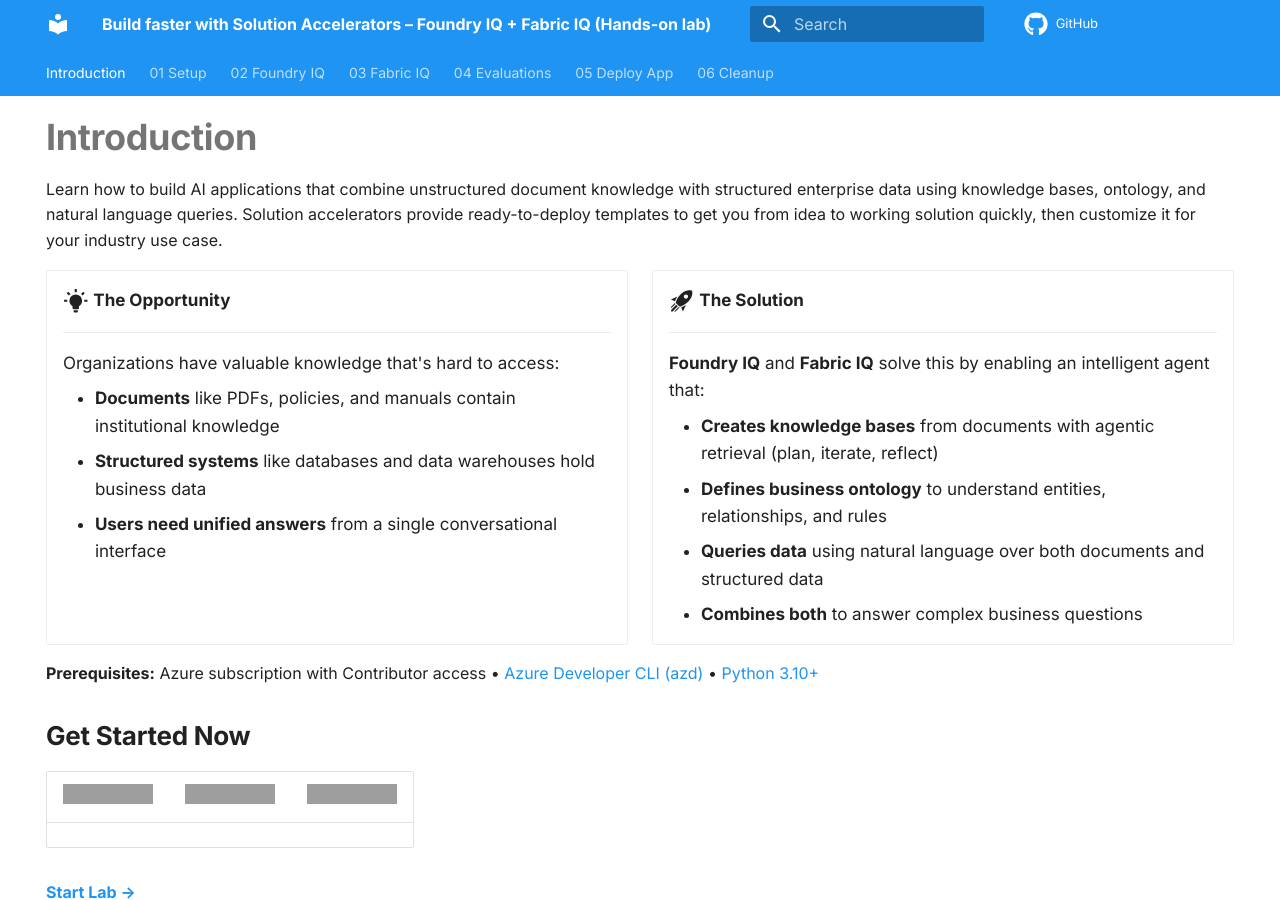
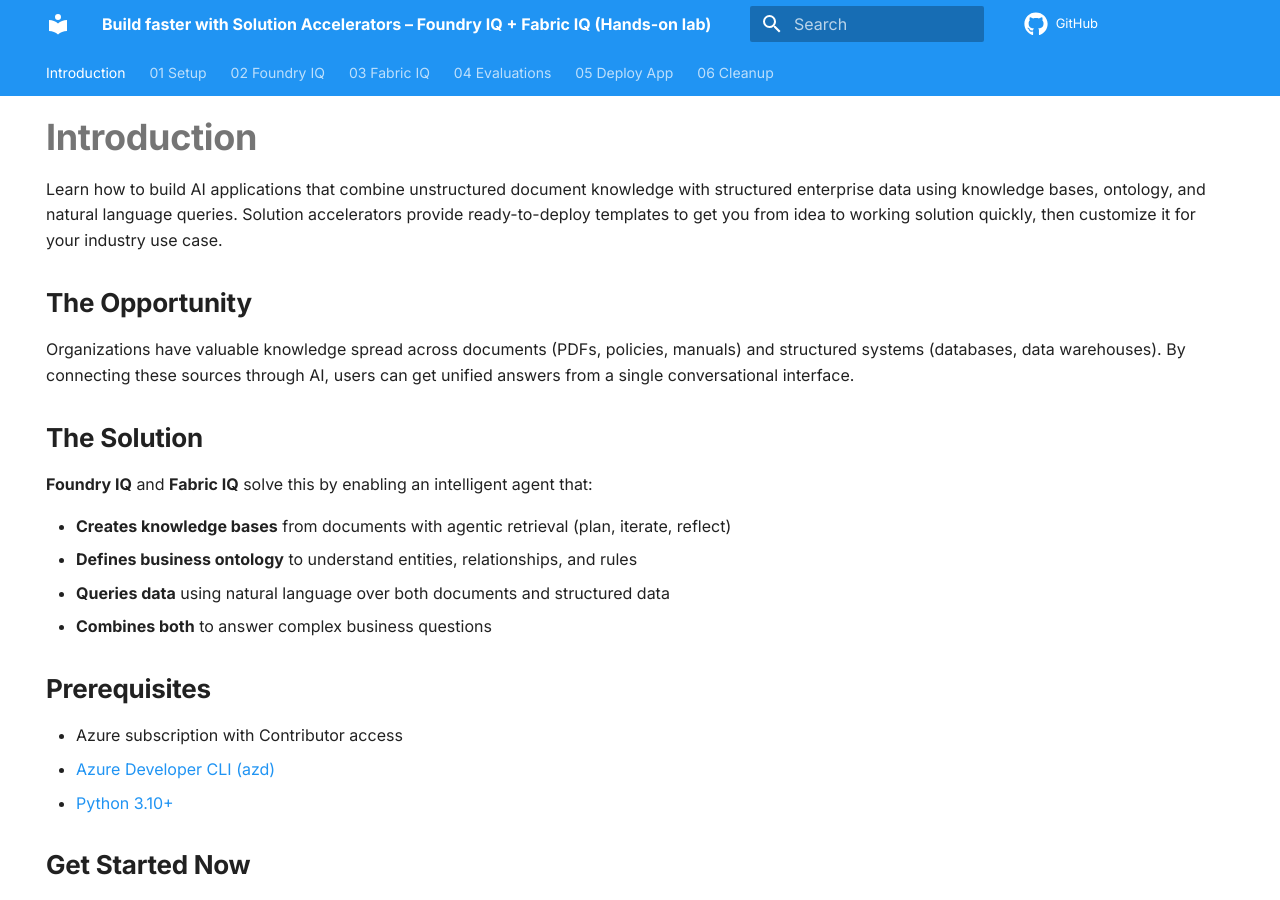
Before and after one commit to nchandhi/nc-iq-tc, an MkDocs documentation site: the page built from docs/docs/index.md, in a window 1280 px wide and 900 px high. Built offline with MkDocs 1.6.1 and Material for MkDocs 9.7.7, drawn with Linux system fonts in a browser that asks for light colours; comment, search, counter and statistics services are not loaded; grey boxes are pictures that could not be loaded.

Commit message:
Revert to regular section layout, keep Inter font

```diff
--- a/docs/docs/index.md
+++ b/docs/docs/index.md
@@ -8,32 +8,24 @@
 
 Learn how to build AI applications that combine unstructured document knowledge with structured enterprise data using knowledge bases, ontology, and natural language queries. Solution accelerators provide ready-to-deploy templates to get you from idea to working solution quickly, then customize it for your industry use case.
 
-<div class="grid cards" markdown>
+## The Opportunity
 
--   :material-lightbulb-on:{ .lg .middle } **The Opportunity**
+Organizations have valuable knowledge spread across documents (PDFs, policies, manuals) and structured systems (databases, data warehouses). By connecting these sources through AI, users can get unified answers from a single conversational interface.
 
-    ---
+## The Solution
 
-    Organizations have valuable knowledge that's hard to access:
+**Foundry IQ** and **Fabric IQ** solve this by enabling an intelligent agent that:
 
-    - **Documents** like PDFs, policies, and manuals contain institutional knowledge
-    - **Structured systems** like databases and data warehouses hold business data
-    - **Users need unified answers** from a single conversational interface
+- **Creates knowledge bases** from documents with agentic retrieval (plan, iterate, reflect)
+- **Defines business ontology** to understand entities, relationships, and rules
+- **Queries data** using natural language over both documents and structured data
+- **Combines both** to answer complex business questions
 
--   :material-rocket-launch:{ .lg .middle } **The Solution**
+## Prerequisites
 
-    ---
-
-    **Foundry IQ** and **Fabric IQ** solve this by enabling an intelligent agent that:
-
-    - **Creates knowledge bases** from documents with agentic retrieval (plan, iterate, reflect)
-    - **Defines business ontology** to understand entities, relationships, and rules
-    - **Queries data** using natural language over both documents and structured data
-    - **Combines both** to answer complex business questions
-
-</div>
-
-**Prerequisites:** Azure subscription with Contributor access • [Azure Developer CLI (azd)](https://learn.microsoft.com/azure/developer/azure-developer-cli/install-azd) • [Python 3.10+](https://www.python.org/downloads/)
+- Azure subscription with Contributor access
+- [Azure Developer CLI (azd)](https://learn.microsoft.com/azure/developer/azure-developer-cli/install-azd)
+- [Python 3.10+](https://www.python.org/downloads/)
 
 ## Get Started Now
 
```
